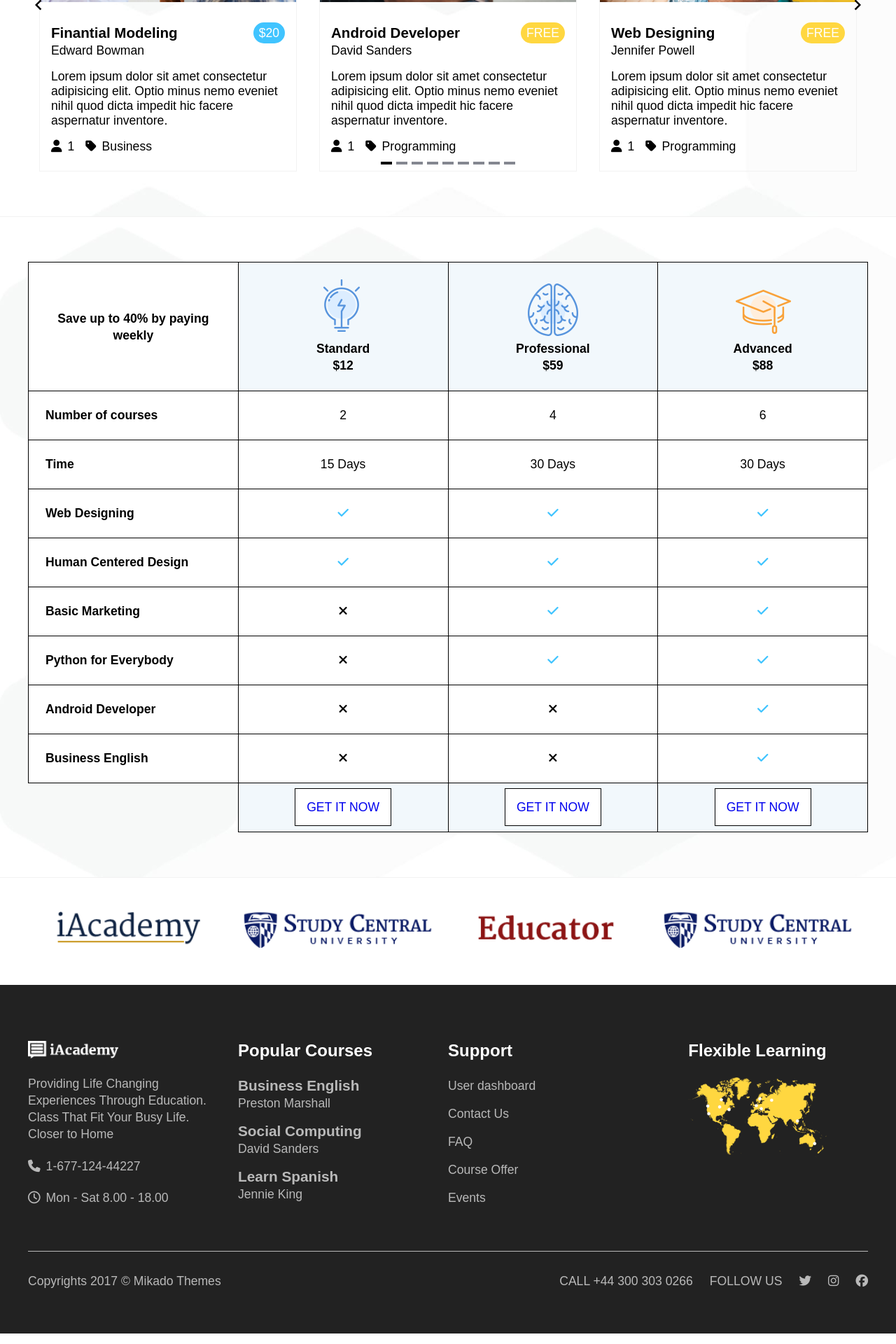
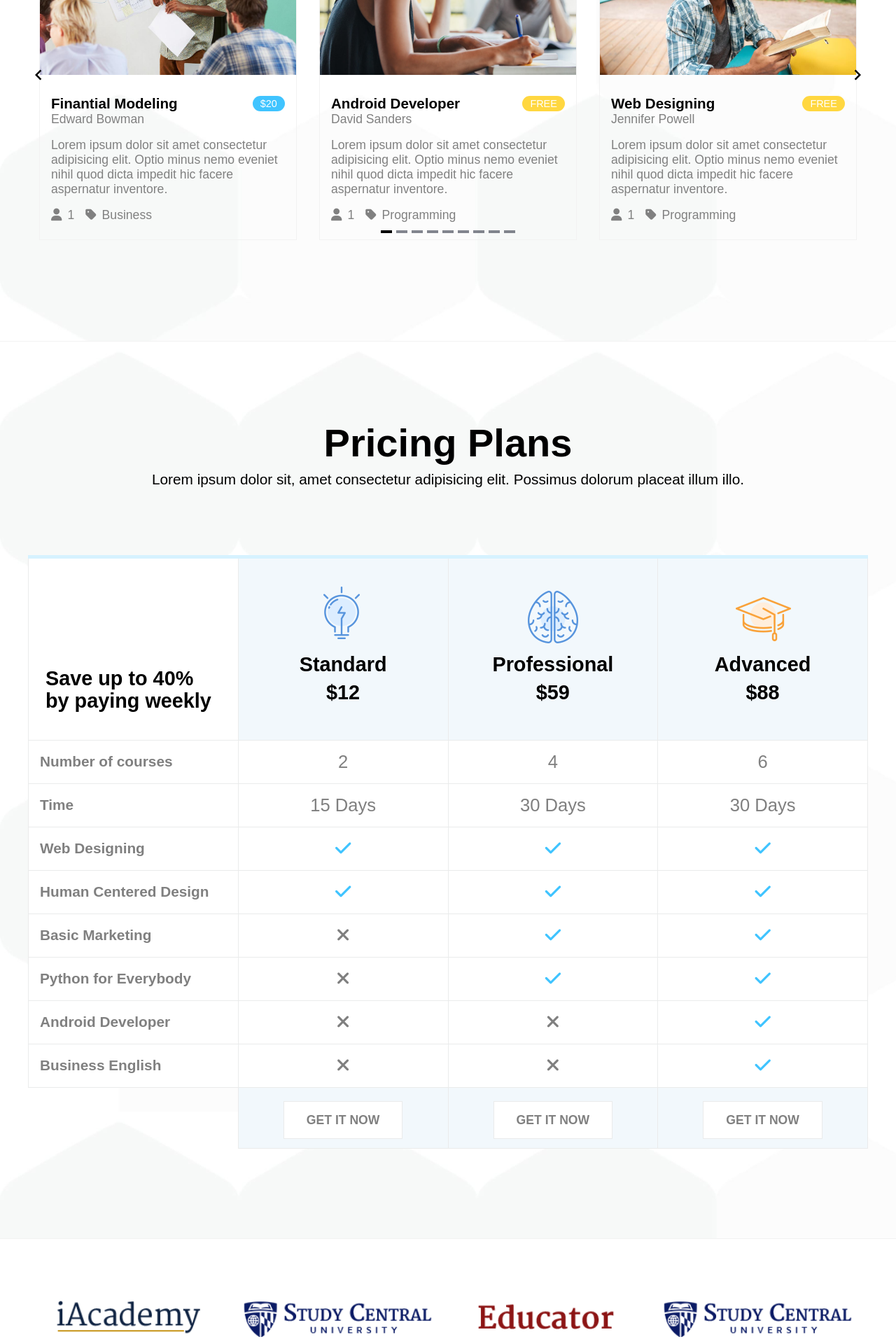
Before and after one commit to alessiavozzo/proj-html-vuejs, a Vue app: page / in a window 1280 px wide. Shown: the part 4360-6280 px from the top of the page at 70% size. Built offline with nearby package versions, Linux system fonts and the light colour scheme; a web font is replaced by a local one.

Commit message:
fix clients-courses-prices-footer layout + add btn to go back to header

```diff
--- a/src/components/AppFooter.vue
+++ b/src/components/AppFooter.vue
@@ -61,6 +61,11 @@ export default {
                 </div>
             </div>
         </div>
+
+        <a class="go-up-btn" href="#site_header">
+            <i class="fa-solid fa-chevron-up"></i>
+            <span>TOP</span>
+        </a>
     </footer>
 </template>
 
@@ -68,12 +73,13 @@ export default {
 <style scoped>
 #site_footer {
     background-color: var(--academy-footer);
-    padding: 5rem 0 2rem 0;
+    padding: 8rem 0 0 0;
     color: var(--footer-text);
+    position: relative;
 
     .top-footer {
-        padding-bottom: 4rem;
-        border-bottom: 1px solid var(--footer-text);
+        padding-bottom: 5rem;
+        border-bottom: 1px solid var(--text-dark);
 
         .footer-column {
             flex-direction: column;
@@ -83,10 +89,10 @@ export default {
                 flex-direction: column;
                 justify-content: center;
                 align-items: flex-start;
-                gap: 1.5rem;
+                gap: 2rem;
 
                 img {
-                    height: 25px
+                    height: 27px
                 }
 
                 .contacts::before {
@@ -105,8 +111,9 @@ export default {
             }
 
             h3 {
-                font-size: 1.5rem;
+                font-size: 1.8rem;
                 color: var(--academy-lighter);
+                font-weight: 500;
             }
 
 
@@ -118,6 +125,11 @@ export default {
 
                 a {
                     color: var(--footer-text);
+                    cursor: pointer;
+
+                    &:hover {
+                        color: var(--academy-primary);
+                    }
                 }
 
                 a.bold {
@@ -144,9 +156,10 @@ export default {
     }
 
     .bottom-footer {
-        padding: 2rem 0;
+        padding: 2.5rem 0;
         justify-content: space-between;
         align-items: center;
+        color: var(--text-dark);
 
         .socials,
         .social-links {
@@ -154,10 +167,30 @@ export default {
 
             a {
                 color: var(--footer-text);
+
+                &:hover {
+                    color: var(--academy-primary);
+                }
             }
         }
     }
 
+    .go-up-btn {
+        width: 60px;
+        height: 60px;
+        padding: 0.5rem;
+        background-color: var(--academy-primary);
+        color: var(--academy-lighter);
+        display: flex;
+        flex-direction: column;
+        gap: 0.1rem;
+        justify-content: center;
+        align-items: center;
+        font-size: 1rem;
+        position: absolute;
+        right: 0;
+        bottom: 0;
+    }
 
 }
 </style>
--- a/src/components/AppHeader.vue
+++ b/src/components/AppHeader.vue
@@ -119,7 +119,7 @@ export default {
         ul {
             a {
                 text-transform: uppercase;
-                color: var(--academy-lighter)
+                color: var(--academy-lighter);
             }
         }
 
--- a/src/components/ClientsSection.vue
+++ b/src/components/ClientsSection.vue
@@ -28,7 +28,7 @@ export default {
 
 <style scoped>
 #clients {
-    padding: 3rem 0;
+    padding: 5.5rem 0;
 
     img {
         width: 100%;
--- a/src/components/CoursesSection.vue
+++ b/src/components/CoursesSection.vue
@@ -34,7 +34,8 @@ export default {
             </div>
 
             <!-- carousel for cards - 3 cards per page -->
-            <Carousel :itemsToShow="3" :wrapAround="true" :transition="500" :itemsToScroll="3">
+            <Carousel paginationColor="gray" paginationActiveColor="red" :itemsToShow="3" :wrapAround="true"
+                :transition="500" :itemsToScroll="3">
                 <Slide v-for="(course, index) in courses" :key="index" class="col-4">
                     <div class="card">
 
@@ -74,13 +75,13 @@ export default {
 
 <style scoped>
 #courses {
-    background-image: url(/img/background-pattern.jpg);
-    padding: 4rem 0;
+    background-image: url(/img/page-background-img.png);
+    padding: 6rem 0 9rem 0;
     border-bottom: 1px solid var(--subject-border);
 
     .container {
         flex-direction: column;
-        gap: 4rem;
+        gap: 6rem;
     }
 
     .intro {
@@ -90,6 +91,12 @@ export default {
 
         h2 {
             padding-bottom: 1rem;
+            font-size: 3.5rem;
+            font-weight: 600;
+        }
+
+        p {
+            font-size: 1.3rem;
         }
     }
 
@@ -115,7 +122,8 @@ export default {
                     border-radius: 20px;
                     color: var(--academy-lighter);
                     text-transform: uppercase;
-                    padding: 0.3rem 0.5rem;
+                    padding: 0.2rem 0.7rem;
+                    font-size: 0.9rem;
                 }
             }
 
@@ -136,6 +144,12 @@ export default {
                 }
 
             }
+
+            .author,
+            .description,
+            .info {
+                color: var(--text-dark);
+            }
         }
     }
 }
--- a/src/components/PriceSection.vue
+++ b/src/components/PriceSection.vue
@@ -30,6 +30,11 @@ export default {
 <template>
     <section id="prices">
         <div class="container">
+
+            <div class="intro">
+                <h2>Pricing Plans</h2>
+                <p>Lorem ipsum dolor sit, amet consectetur adipisicing elit. Possimus dolorum placeat illum illo.</p>
+            </div>
 
             <!-- table -->
             <table class="table">
@@ -83,12 +88,27 @@ export default {
 <style scoped>
 #prices {
     background-image: url(/img/page-background-img.png);
-    padding: 4rem 0;
+    padding: 4rem 0 8rem 0;
     border-bottom: 1px solid var(--subject-border);
+
+    .intro {
+        text-align: center;
+        padding: 3rem 0 6rem 0;
+
+        h2 {
+            padding-bottom: 0.5rem;
+            font-size: 3.5rem;
+            font-weight: 600;
+        }
+
+        p {
+            font-size: 1.3rem;
+        }
+    }
 
     th,
     td {
-        border: 1px solid black;
+        border: 1px solid var(--border-elements);
         border-collapse: collapse;
         background-color: var(--academy-lighter);
     }
@@ -99,12 +119,27 @@ export default {
         border-collapse: collapse;
 
         thead th {
-            padding: 1.5rem;
+            padding: 2.5rem 1.5rem;
             line-height: 1.5rem;
             width: calc(100% / 4);
+            border-top: 5px solid var(--border-top-table);
+            font-size: 1.8rem;
+            font-weight: 600;
 
             &:not(:first-of-type) {
                 background-color: var(--academy-subject);
+
+                >img,
+                .plan,
+                .price {
+                    padding-bottom: 1rem;
+                }
+            }
+
+            &:first-of-type {
+                text-align: left;
+                vertical-align: bottom;
+                line-height: 2rem;
             }
 
             &.active {
@@ -113,10 +148,12 @@ export default {
         }
 
         tbody {
+            font-size: 1.3rem;
+            color: var(--text-dark);
 
             th,
             td {
-                padding: 1.5rem;
+                padding: 1rem;
             }
 
             th {
@@ -131,14 +168,20 @@ export default {
 
                 >td {
                     background-color: var(--academy-subject);
+                    padding: 1.8rem 0;
 
                     .btn {
-                        border: 1px solid black;
+                        border: 1px solid var(--border-elements);
                         background-color: var(--academy-lighter);
+                        color: var(--text-dark);
+                        font-size: 1.1rem;
+                        font-weight: 600;
+                        padding: 1rem 2rem;
 
                         &.activeBtn {
                             background-color: var(--academy-primary);
                             color: var(--academy-lighter);
+                            border-color: var(--academy-primary);
                         }
                     }
                 }
@@ -147,6 +190,7 @@ export default {
 
             td {
                 text-align: center;
+                font-size: 1.6rem;
             }
         }
     }
--- a/src/style.css
+++ b/src/style.css
@@ -4,6 +4,9 @@
     padding: 0;
     margin: 0;
 }
+
+/* #endregion reset */
+
 
 /* #region color-palette */
 :root {
@@ -19,11 +22,16 @@
     --text-dark: #808080;
     --bg-light: #FCFCFC;
     --border-elements: #EAEBEB;
+    --border-top-table: #D6F2FF;
 }
 
-
+/* #endregion color-palette */
 
 /* #region common */
+
+html {
+    scroll-behavior: smooth;
+}
 
 body {
     font-family: "Rasa", sans-serif;
@@ -51,6 +59,7 @@ a {
     padding: 1rem;
 }
 
+/* #endregion common */
 
 /* #region utilities */
 .d-flex {
@@ -61,7 +70,6 @@ a {
     list-style: none;
     display: flex;
 }
-
 
 .col-8 {
     width: calc((100% / 12) * 8 - 1rem);
@@ -82,3 +90,5 @@ a {
 .col-2 {
     width: calc((100% / 12) * 2 - 1rem);
 }
+
+/* #endregion utilities */
```
